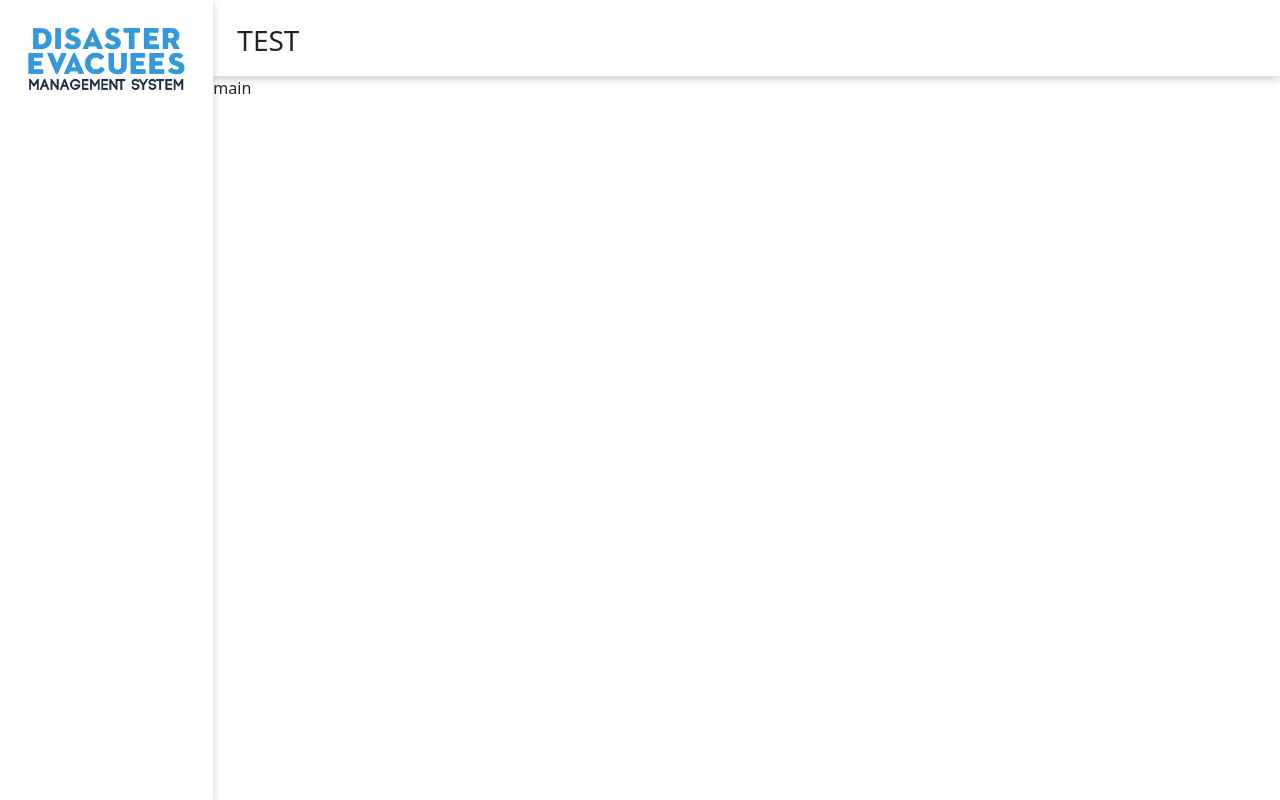
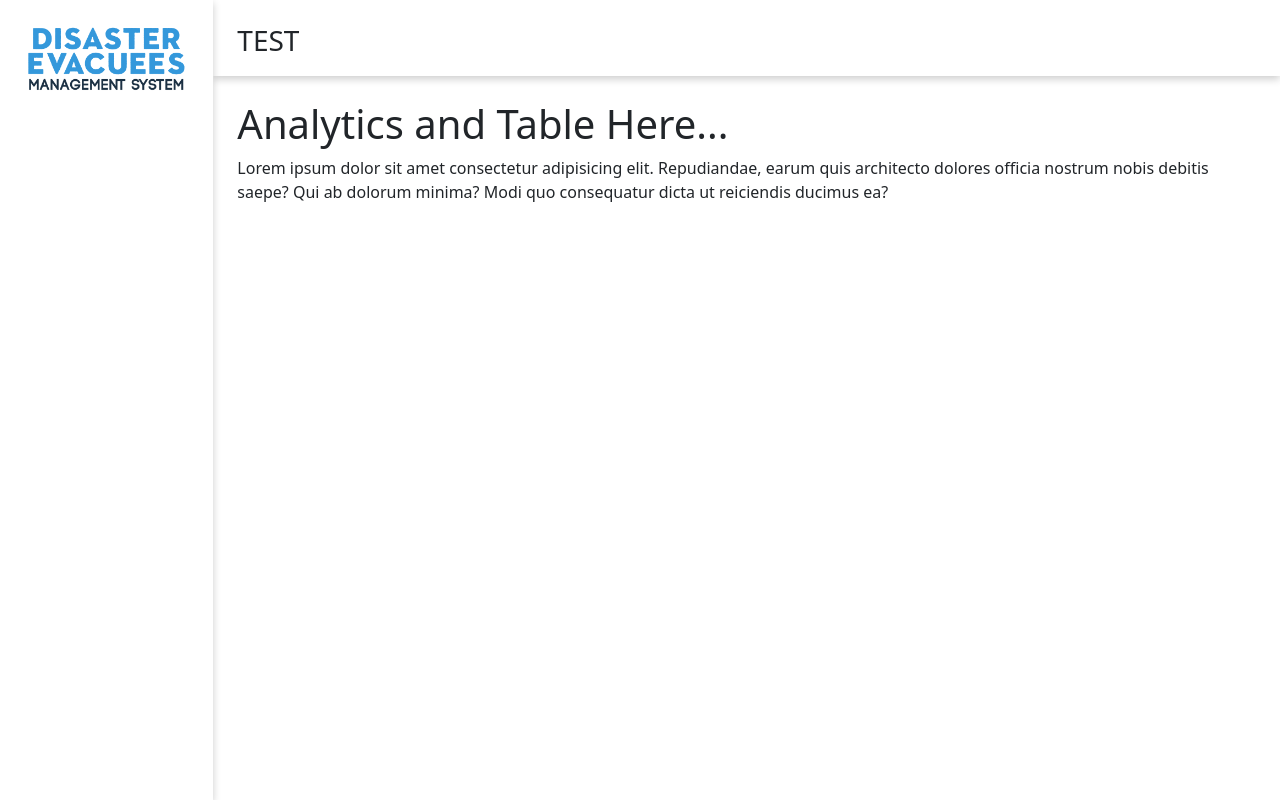
Before and after one commit to iooosef/dems, a Vue app: page / in a window 1280 px wide. Before the commit this address had no page. Built offline with nearby package versions, Linux system fonts and the light colour scheme.

Commit message:
Added padding to main layout component

```diff
--- a/src/App.vue
+++ b/src/App.vue
@@ -8,8 +8,9 @@
         <header class="w-100 p-4">
           <h3>TEST</h3>
         </header>
-        <main class="w-100">
-          main
+        <main class="w-100 p-4">
+          <h1>Analytics and Table Here...</h1>
+          <p>Lorem ipsum dolor sit amet consectetur adipisicing elit. Repudiandae, earum quis architecto dolores officia nostrum nobis debitis saepe? Qui ab dolorum minima? Modi quo consequatur dicta ut reiciendis ducimus ea?</p>
         </main>
       </div>
     </div>
```
